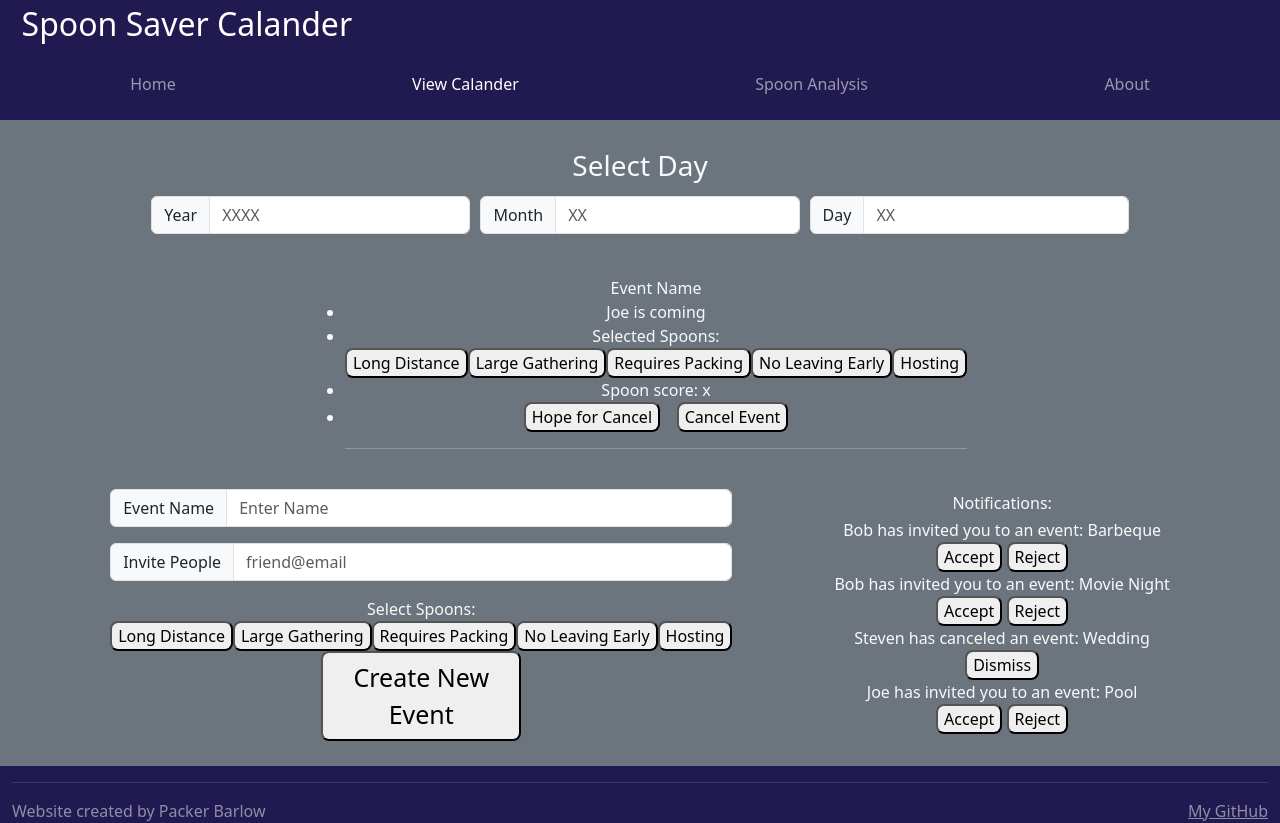
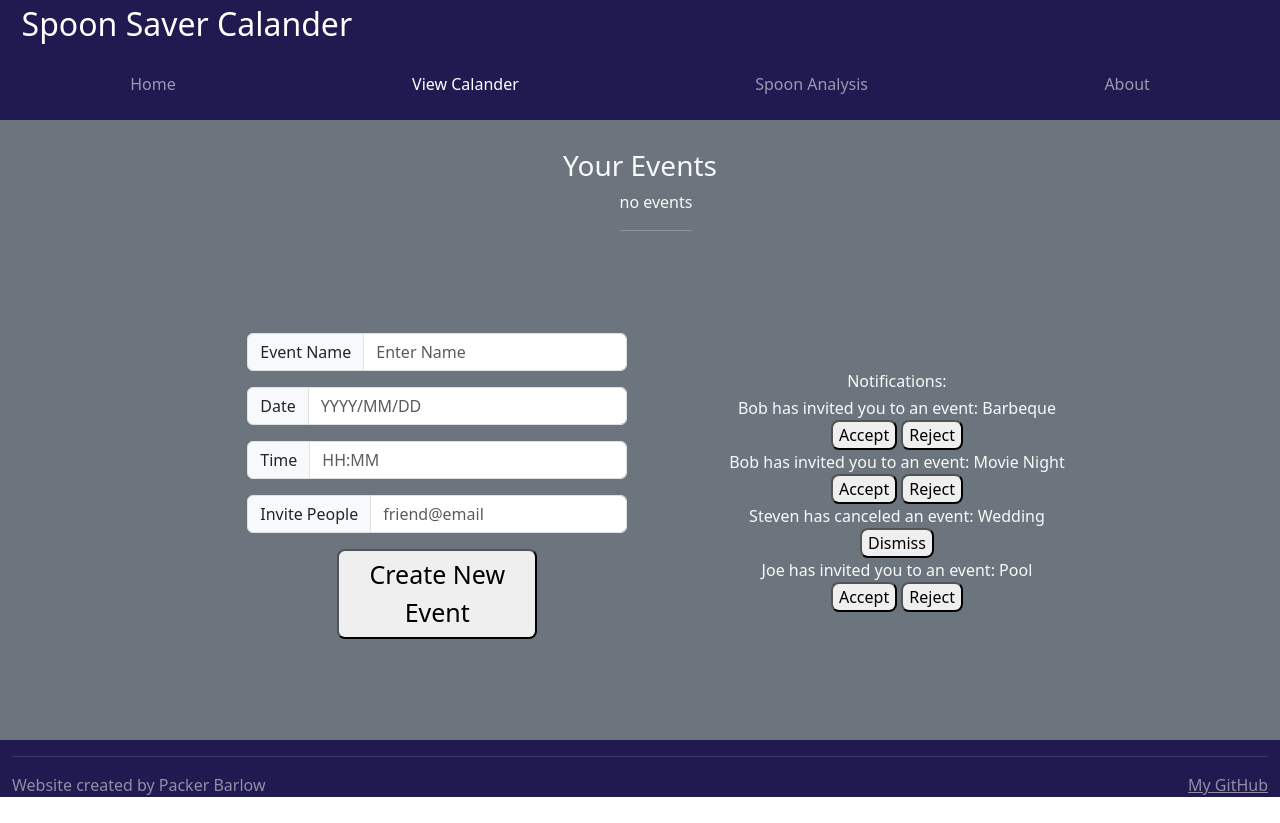
Before and after one commit to packerb2/Introvert_Calander_Startup, a React (Vite) app: page /calander in a window 1280 px wide. After the commit the page ends 800 px from the top, so only its background shows below. Built offline with nearby package versions, Linux system fonts and the light colour scheme.

Commit message:
can add events to event feed

```diff
--- a/src/app.jsx
+++ b/src/app.jsx
@@ -18,7 +18,7 @@ export default function App() {
         <div  className="body text-light">
             <header className="container-fluid">
                 <nav className="nabbar navbar-dark">
-                    <font size="6"><a class="navbar-brand" href="#">Spoon Saver Calander</a></font>
+                    <font size="6"><a className="navbar-brand" href="#">Spoon Saver Calander</a></font>
                     <menu className="navbar-nav">
                         <li className="nav-item">
                             <NavLink className='nav-link' to=''>Home</NavLink>
--- a/src/calander/calander.css
+++ b/src/calander/calander.css
@@ -45,6 +45,10 @@ footer {
   list-style: none;
   align-items: center;
   justify-content: space-around;
+}
+
+ul {
+  list-style: '';
 }
 
 .cInput {
--- a/src/calander/calander.jsx
+++ b/src/calander/calander.jsx
@@ -2,59 +2,80 @@ import React from 'react';
 import './calander.css';
 
 export function Calander() {
+    const [eventsList, updateEventsList] = React.useState([]);
+    const [eventDetails, setEventDetails] = React.useState();
+    // const newEventsList = [...eventsList, eventDetails];
+    // React.useEffect(() => {
+    //     const oldEventsList = localStorage.getItem('eventsList');
+
+    //     localStorage.setItem('eventsList', newEventsList);
+    // }, []);
+    async function createEvent(en, ed, et, ep, es) {
+        console.log('event name:', en);
+        const newEvent = [en, ed, et, ep, es];
+        updateEventsList([...eventsList, newEvent]);
+    }
+
   return (
     <main className="container-fluid bg-secondary text-center">
-        <h3>Select Day</h3>
-      <div className='cInput'>
-        <li className='input-group mb-3'>
-          <span className='input-group-text'>Year</span>
-          <input className='form-control' type='text' placeholder='XXXX' />
-        </li>
-        <li className='input-group mb-3'>
-          <span className='input-group-text'>Month</span>
-          <input className='form-control' type='text' placeholder='XX' />
-        </li>
-        <li className='input-group mb-3'>
-          <span className='input-group-text'>Day</span>
-          <input className='form-control' type='text' placeholder='XX' />
-        </li>
-      </div>
+        <h3>Your Events</h3>
 
       <ul className="selectedday">
-          <div className="event">Event Name
-              <li className="participants">Joe is coming</li>
-              <li>Selected Spoons:</li>
-              <button className="addspoon">Long Distance</button>
-              <button className="addspoon">Large Gathering</button>
-              <button className="addspoon">Requires Packing</button>
-              <button className="addspoon">No Leaving Early</button>
-              <button className="addspoon">Hosting</button>
-              <li className="spoon-rating">Spoon score: x</li>
-              <li><button className="soft">Hope for Cancel</button> <button className="cancel">Cancel Event</button></li>
-          </div>
+        {eventsList.length === 0 ? (
+            <li>no events</li>
+        ) : (
+            eventsList.map((eventItem, index) => (
+            <li key={index}>
+                {eventItem[1]}, {eventItem[2]}: {eventItem[0]} with {eventItem[3]}
+            </li>
+        )))}
           <hr />
       <p></p>
       </ul>
       <div className="calandernew">
-          <li>
+          <ul>
             <div className='newEvent'>
+
                 <li className='input-group mb-3'>
                     <span className='input-group-text'>Event Name</span>
-                    <input className='form-control' type='text' placeholder='Enter Name' />
+                    <input className='form-control' type='text' placeholder='Enter Name' onChange={(e) => {localStorage.setItem('eventname', e.target.value)}}/>
+                </li>
+                <li className='input-group mb-3'>
+                <span className='input-group-text'>Date</span>
+                <input className='form-control' type='text' placeholder='YYYY/MM/DD' onChange={(e) => {localStorage.setItem('eventdate', e.target.value)}} />
+                </li>
+                <li className='input-group mb-3'>
+                    <span className='input-group-text'>Time</span>
+                    <input className='form-control' type='text' placeholder='HH:MM' onChange={(e) => {localStorage.setItem('eventtime', e.target.value)}} />
                 </li>
                 <li className='input-group mb-3'>
                     <span className='input-group-text'>Invite People</span>
-                    <input className='form-control' type='text' placeholder='friend@email' />
+                    <input className='form-control' type='text' placeholder='friend@email' onChange={(e) => {localStorage.setItem('eventpeople', e.target.value)}} />
                 </li>
-                <li>Select Spoons:</li>
-                <button className="addspoon">Long Distance</button>
-                <button className="addspoon">Large Gathering</button>
-                <button className="addspoon">Requires Packing</button>
-                <button className="addspoon">No Leaving Early</button>
-                <button className="addspoon">Hosting</button>
+                {/* <li>Select Spoons:</li>
+                <button className="addspoon" onClick={() => {
+                    if (localStorage.getItem('ld') = 0) {localStorage.setItem('ld', 1)}
+                    else {localStorage.setItem('ld', 0)}
+                }}>Long Distance</button>
+                <button className="addspoon" onClick={() => {
+                    if (localStorage.getItem('lg') = 0) {localStorage.setItem('lg', 1)}
+                    else {localStorage.setItem('lg', 0)}
+                }}>Large Gathering</button>
+                <button className="addspoon" onClick={() => {
+                    if (localStorage.getItem('rp') = 0) {localStorage.setItem('rp', 1)}
+                    else {localStorage.setItem('rp', 0)}
+                }}>Requires Packing</button>
+                <button className="addspoon" onClick={() => {
+                    if (localStorage.getItem('nle') = 0) {localStorage.setItem('nle', 1)}
+                    else {localStorage.setItem('nle', 0)}
+                }}>No Leaving Early</button>
+                <button className="addspoon" onClick={() => {
+                    if (localStorage.getItem('h') = 0) {localStorage.setItem('h', 1)}
+                    else {localStorage.setItem('h', 0)}
+                }}>Hosting</button> */}
             </div>
-            <button className="newevent">Create New Event</button>
-          </li>
+            <button className="newevent" onClick={() => createEvent(localStorage.getItem('eventname'), localStorage.getItem('eventdate'), localStorage.getItem('eventtime'), localStorage.getItem('eventpeople'), [localStorage.getItem('ld'), localStorage.getItem('lg'), localStorage.getItem('rp'), localStorage.getItem('nle'), localStorage.getItem('h')])}>Create New Event</button>
+          </ul>
           <li>
               <ul className="notifications">
                   <p></p>
```
Also changed, not shown: src/calander/eventClass.js (added, +9 -0 lines).
